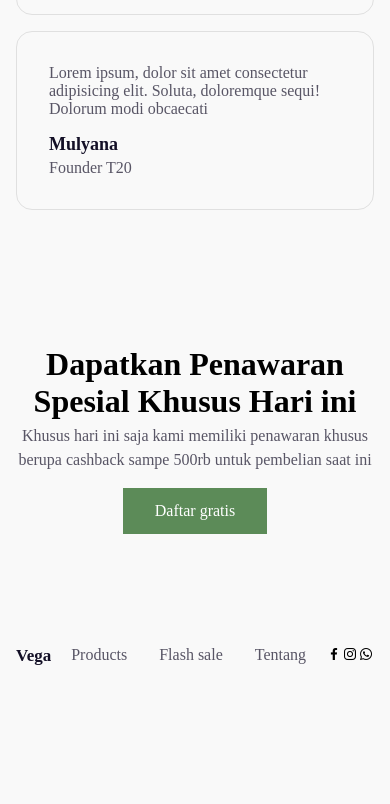
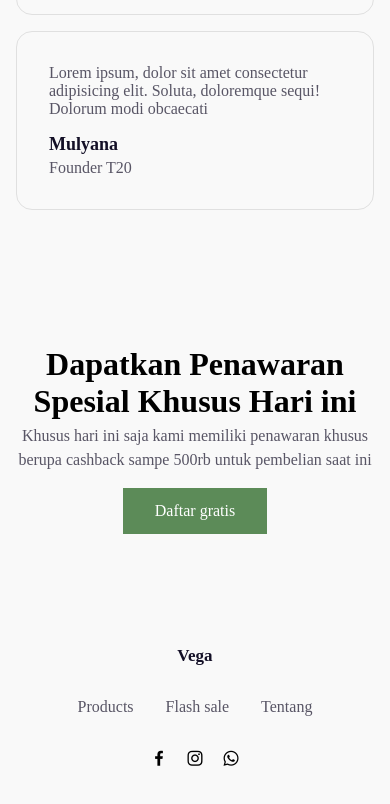
Before and after one commit to mulyant20/vega-html, a plain HTML site: page index.html in a window 390 px wide. Shown: the part 4281-5085 px from the top of the page. Before the commit the page ends 5011 px from the top, so only its background shows below. Drawn offline with nearby package versions, Linux system fonts and the light colour scheme; a web font is replaced by a local one.

Commit message:
feat: update

```diff
--- a/assets/css/responsive.css
+++ b/assets/css/responsive.css
@@ -190,4 +190,9 @@
     gap: 0;
     row-gap: 4rem;
   }
+  .footer-below {
+    flex-direction: column;
+    align-items: center;
+    gap: 2em;
+  }
 }
--- a/assets/css/style.css
+++ b/assets/css/style.css
@@ -136,8 +136,6 @@ button {
 .mobile-btn:active {
   color: rgb(255, 129, 129);
 }
-
-
 
 .btn-bag {
   display: block;
@@ -568,6 +566,11 @@ button {
   display: flex;
 }
 
+.footer-social {
+  font-size: 20px;
+  gap: 1rem;
+}
+
 .footer-below {
   justify-content: space-between;
   padding: 2rem 0 4rem;
```
